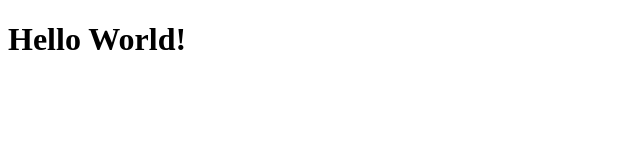
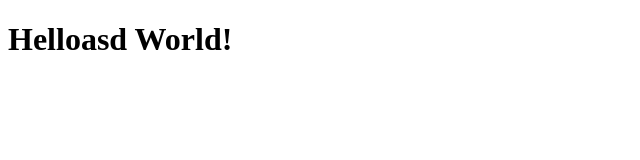
Before and after one commit to slonsu/Tutorial-2, a plain HTML site: page index.html in a window 1280 px wide. Shown: the whole page, without its empty margins (0-640 px from the left). Drawn offline with Linux system fonts and the light colour scheme.

Commit message:
Second commit

```diff
--- a/index.html
+++ b/index.html
@@ -5,6 +5,6 @@
 		<title>Document</title>
 	</head>
 	<body>
-  		<h1>Hello World!</h1>
+  		<h1>Helloasd World!</h1>
 	</body>
 </html>
```
